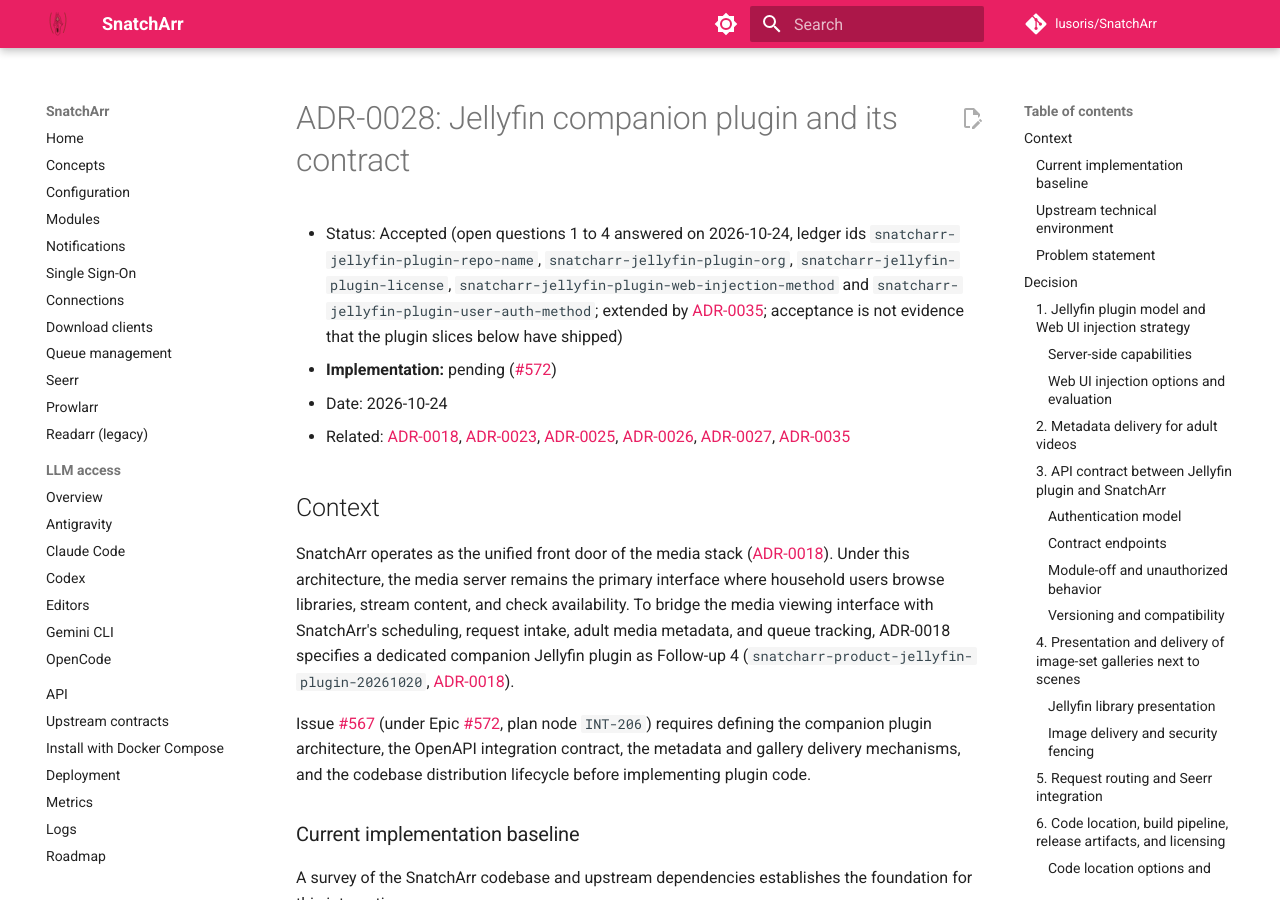
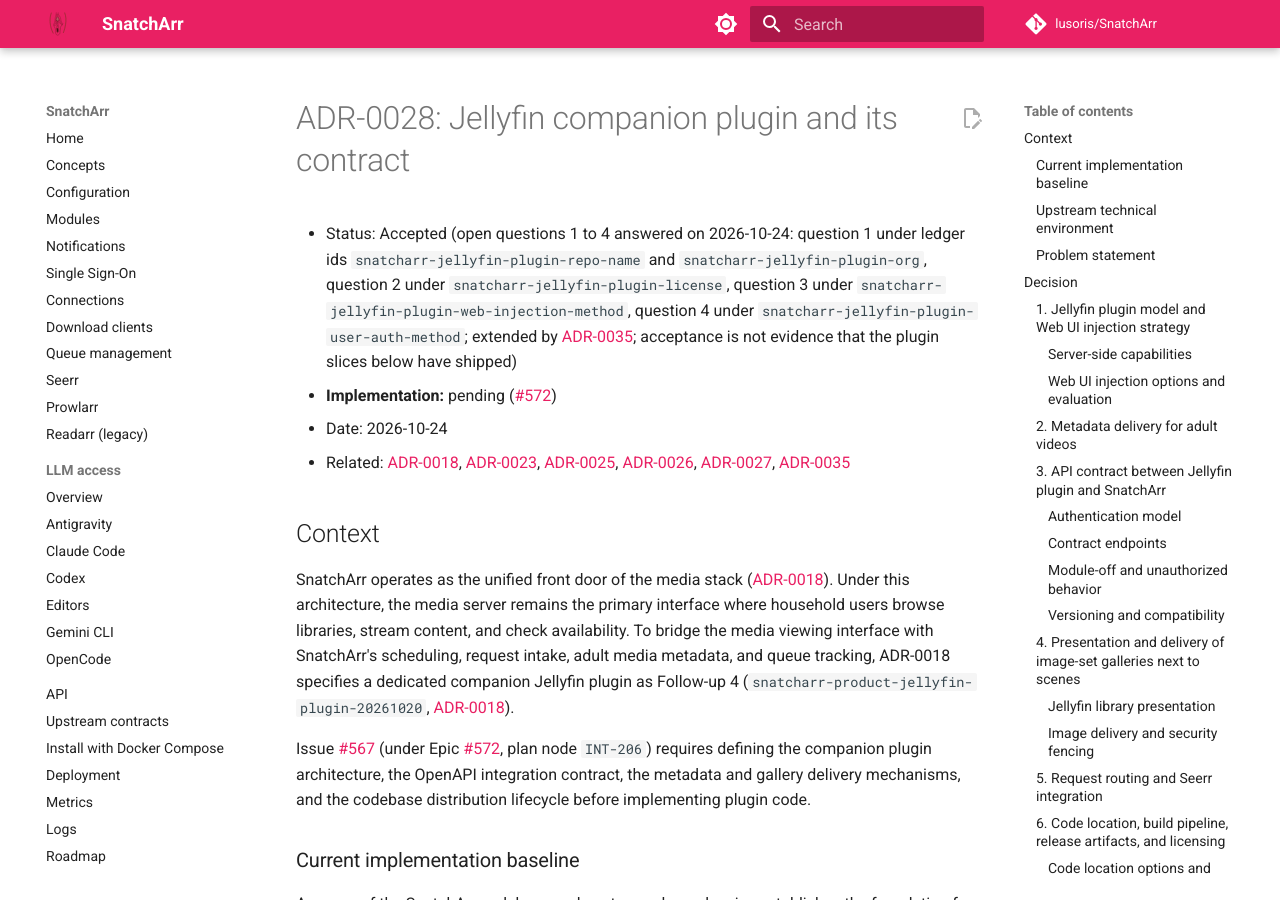
Before and after one commit to lusoris/SnatchArr, an MkDocs documentation site: the page built from docs/adr/0028-jellyfin-plugin.md, in a window 1280 px wide and 900 px high. Built offline with MkDocs 1.6.1 and Material for MkDocs 9.7.7, drawn with Linux system fonts in a browser that asks for light colours; comment, search, counter and statistics services are not loaded.

Commit message:
docs(adr): map each ADR-0028 ledger id to its open question
Question 1 was answered under two ledger ids, so the status line now
names the question each id belongs to.

Refs #567

Signed-off-by: lusoris <lusoris@proton.me>

```diff
--- a/docs/adr/0028-jellyfin-plugin.md
+++ b/docs/adr/0028-jellyfin-plugin.md
@@ -6,7 +6,7 @@
 
 # ADR-0028: Jellyfin companion plugin and its contract
 
-- Status: Accepted (open questions 1 to 4 answered on 2026-10-24, ledger ids `snatcharr-jellyfin-plugin-repo-name`, `snatcharr-jellyfin-plugin-org`, `snatcharr-jellyfin-plugin-license`, `snatcharr-jellyfin-plugin-web-injection-method` and `snatcharr-jellyfin-plugin-user-auth-method`; extended by [ADR-0035](0035-jellyfin-integration.md); acceptance is not evidence that the plugin slices below have shipped)
+- Status: Accepted (open questions 1 to 4 answered on 2026-10-24: question 1 under ledger ids `snatcharr-jellyfin-plugin-repo-name` and `snatcharr-jellyfin-plugin-org`, question 2 under `snatcharr-jellyfin-plugin-license`, question 3 under `snatcharr-jellyfin-plugin-web-injection-method`, question 4 under `snatcharr-jellyfin-plugin-user-auth-method`; extended by [ADR-0035](0035-jellyfin-integration.md); acceptance is not evidence that the plugin slices below have shipped)
 - **Implementation:** pending ([#572](https://github.com/lusoris/SnatchArr/issues/572))
 - Date: 2026-10-24
 - Related: [ADR-0018](0018-product-front-door.md), [ADR-0023](0023-sso-viewer-role.md), [ADR-0025](0025-module-switches.md), [ADR-0026](0026-accounts-and-roles.md), [ADR-0027](0027-adult-module.md), [ADR-0035](0035-jellyfin-integration.md)
```
